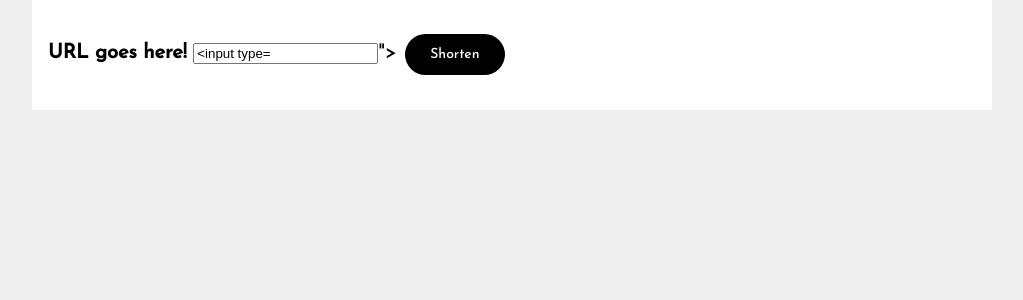
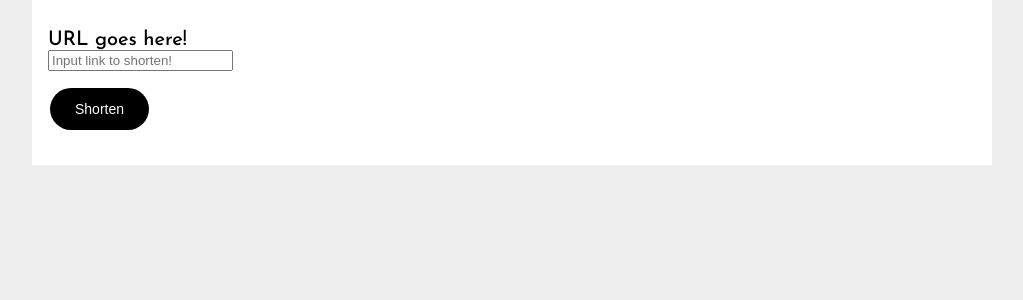
Before and after one commit to babyturrtle/python-django-task, a Django app: page /shorturl/ in a window 1280 px wide. Shown: the part 234-534 px from the top of the page, without its empty margins (128-1151 px from the left). Run offline with Django 3.2, Linux system fonts and the light colour scheme.

Commit message:
Making changes...

```diff
--- a/django/urlshortener/shorturl/templates/shorturl/shorten_url.html
+++ b/django/urlshortener/shorturl/templates/shorturl/shorten_url.html
@@ -12,8 +12,8 @@
 
 {% block content %}
     <form action="" class="main" method="post">
-        <label for="word">URL goes here!</label>
-        <input name="word" id="word" value="{{ form.long_url }}">
-        <input type="submit" value="Shorten">
+        <div class="word">URL goes here!</div>
+        <div id="word">{{ form.long_url }}</div>
+        <button class="button" type="submit">Shorten</button>
     </form>
 {% endblock %}
--- a/django/urlshortener/shorturl/urls.py
+++ b/django/urlshortener/shorturl/urls.py
@@ -1,3 +1,5 @@
+""" Urls for shorturl app. """
+
 from django.urls import path
 
 from . import views
@@ -8,4 +10,5 @@
     path('logout/', views.log_out, name='logout'),
     path('', views.url_shortener, name='index'),
     path('view-urls/', views.view_urls, name='view_urls'),
+    path('<str:shortened_part>', views.view_shorturl, name='shorturl'),
 ]
--- a/django/urlshortener/shorturl/views.py
+++ b/django/urlshortener/shorturl/views.py
@@ -51,6 +51,18 @@
         return render(request, template, context)
 
 
+def view_shorturl(request, shortened_part):
+    """ Redirect to the created shortened url. """
+
+    try:
+        shorturl = ShortUrl.objects.get(short_url=shortened_part)
+        shorturl.clicks += 1
+        shorturl.save()
+        return HttpResponseRedirect(shorturl.long_url)
+    except:
+        raise Http404("We're sorry, this link is broken.")
+
+
 def view_urls(request):
     """ View all the shortened urls of a user. """
 
```
Also changed, not shown: README.md, django/README.md (added), django/urlshortener/db.sqlite3, django/urlshortener/shorturl/migrations/0001_initial.py (added).
